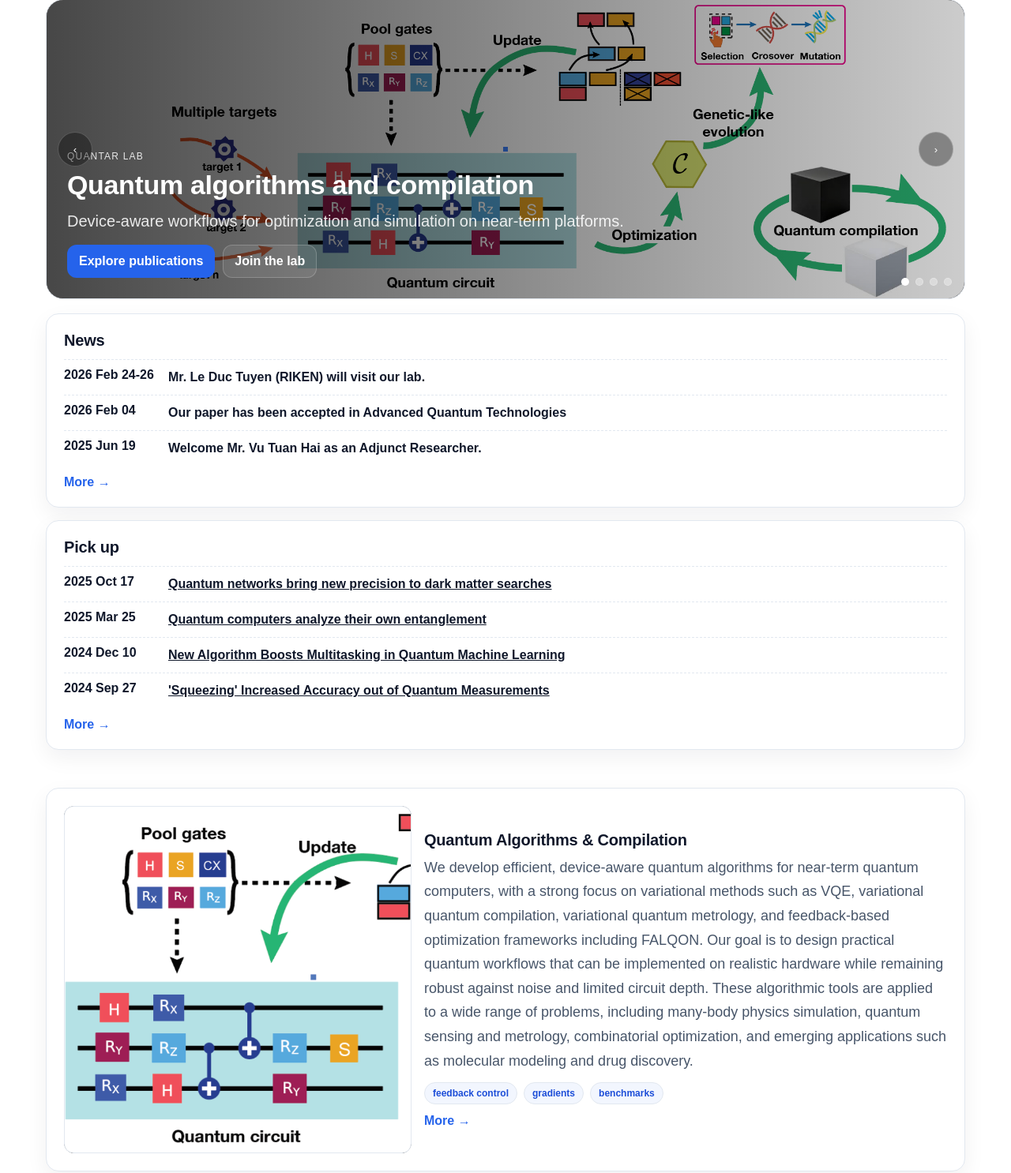
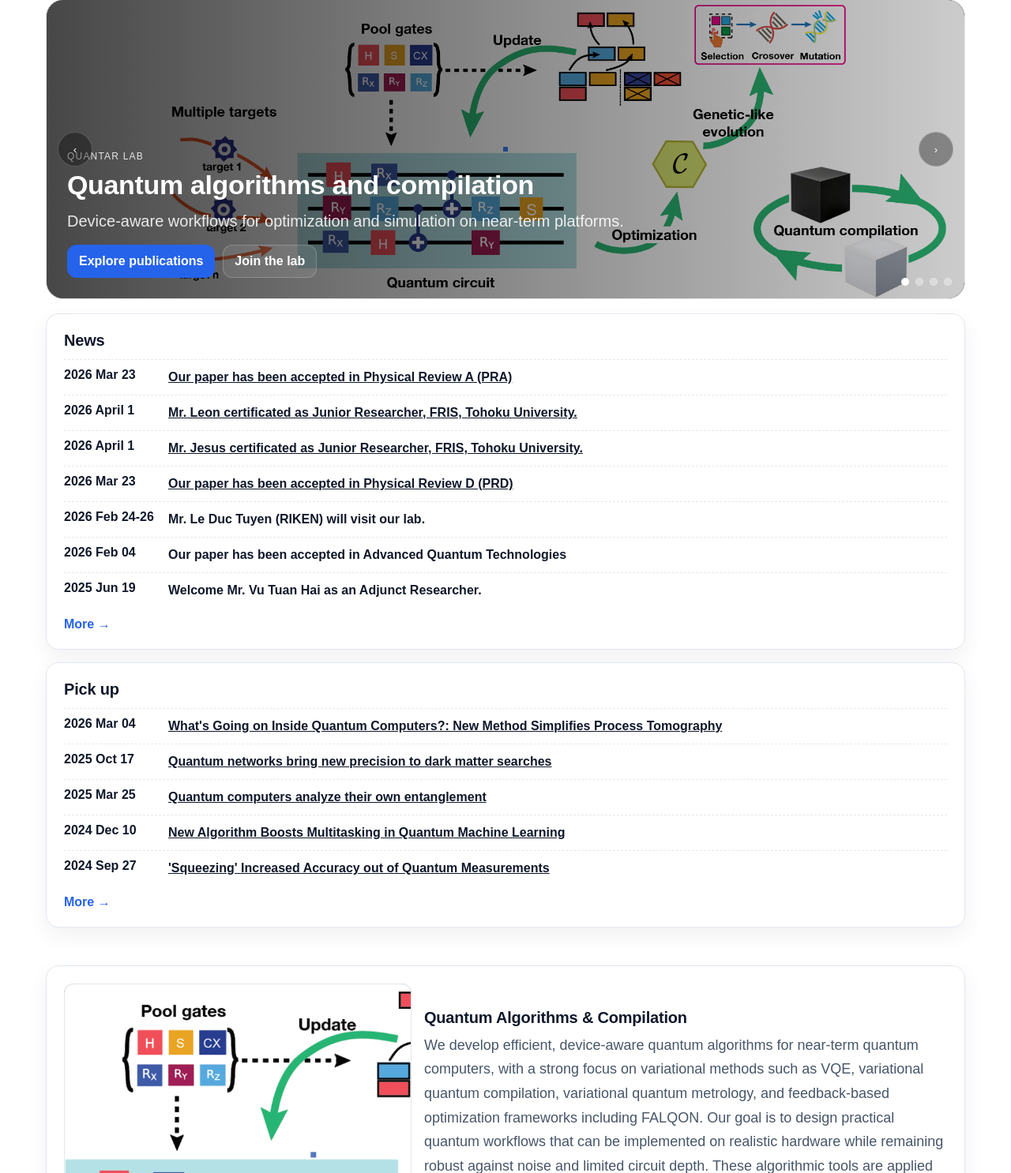
Before and after one commit to echkon/quantumLab, a Django app: page / in a window 1280 px wide. Shown: the part 81-1567 px from the top of the page at 79% size. Run offline with Django 5.2, Linux system fonts and the light colour scheme.

Commit message:
add something new

```diff
--- a/users/templates/home.html
+++ b/users/templates/home.html
@@ -602,6 +602,33 @@
             <h2>News</h2>
 
             <div class="news-item">
+            <div class="news-date">2026 Mar 23</div>
+            <div class="news-title"><a href="https://arxiv.org/abs/2509.17822" target="_blank">
+            Our paper has been accepted in Physical Review A (PRA)</a></div>
+            </div>
+
+            <div class="news-item">
+            <div class="news-date">2026 April 1</div>
+            <div class="news-title">
+              <a href="{% static 'pdfs/leon.pdf' %}" target="_blank">
+            Mr. Leon certificated as Junior Researcher, FRIS, Tohoku University.</a></div>
+            </div>
+
+
+            <div class="news-item">
+            <div class="news-date">2026 April 1</div>
+            <div class="news-title">
+              <a href="{% static 'pdfs/jesus.pdf' %}" target="_blank">
+            Mr. Jesus certificated as Junior Researcher, FRIS, Tohoku University.</a></div>
+            </div>
+
+            <div class="news-item">
+            <div class="news-date">2026 Mar 23</div>
+            <div class="news-title"><a href="https://arxiv.org/abs/2512.13049" target="_blank">
+            Our paper has been accepted in Physical Review D (PRD)</a></div>
+            </div>
+
+            <div class="news-item">
             <div class="news-date">2026 Feb 24-26</div>
             <div class="news-title">Mr. Le Duc Tuyen (RIKEN) will visit our lab.</div>
             </div>
@@ -620,6 +647,15 @@
 
         <section class="section" id="pickup">
           <h2>Pick up</h2>
+          <div class="news-item">
+            <div class="news-date">2026 Mar 04</div>
+            <div class="news-title">
+              <a href="https://www.tohoku.ac.jp/en/press/whats_going_on_inside_quantum_computers_process_tomography.html"
+                target="_blank" rel="noopener noreferrer">
+                What's Going on Inside Quantum Computers?: New Method Simplifies Process Tomography
+              </a>
+            </div>
+          </div>
 
           <div class="news-item">
             <div class="news-date">2025 Oct 17</div>
@@ -630,7 +666,6 @@
               </a>
             </div>
           </div>
-
           <div class="news-item">
             <div class="news-date">2025 Mar 25</div>
             <div class="news-title">
```
Also changed, not shown: 7 other files.
